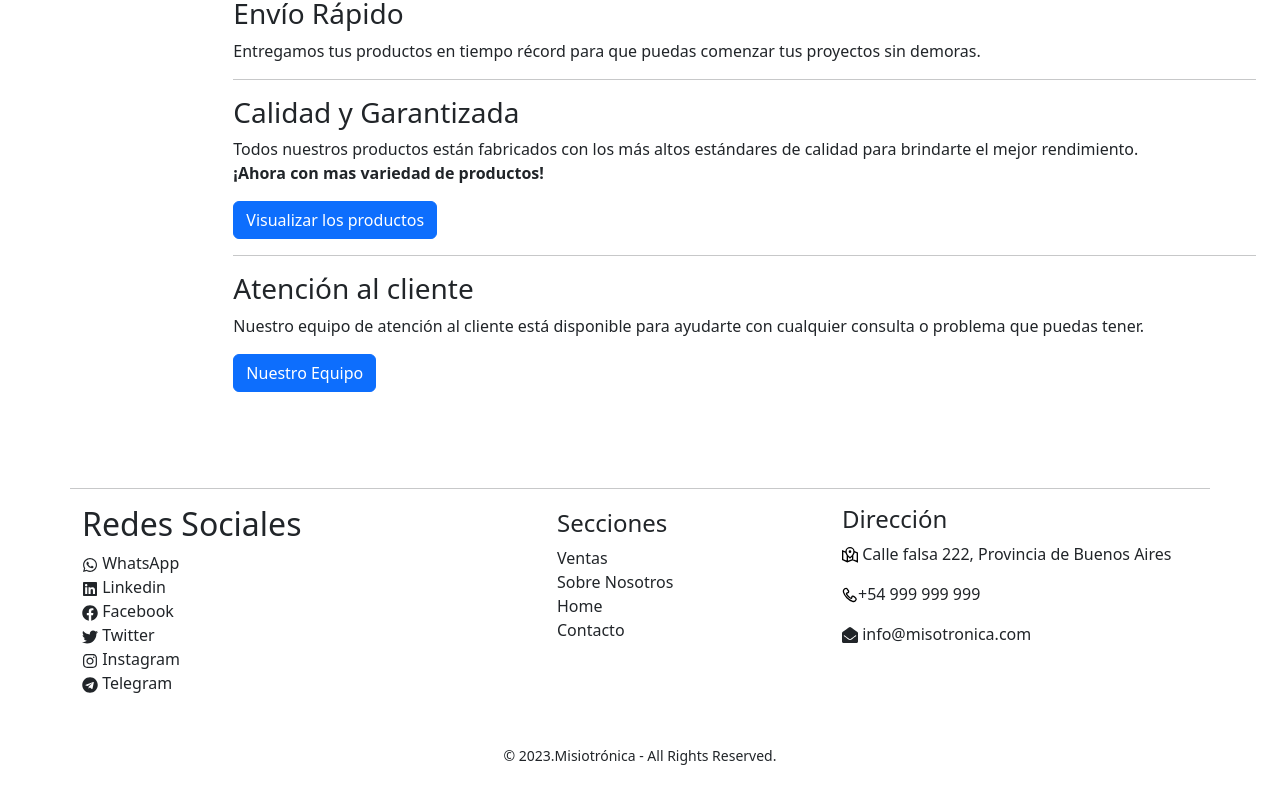
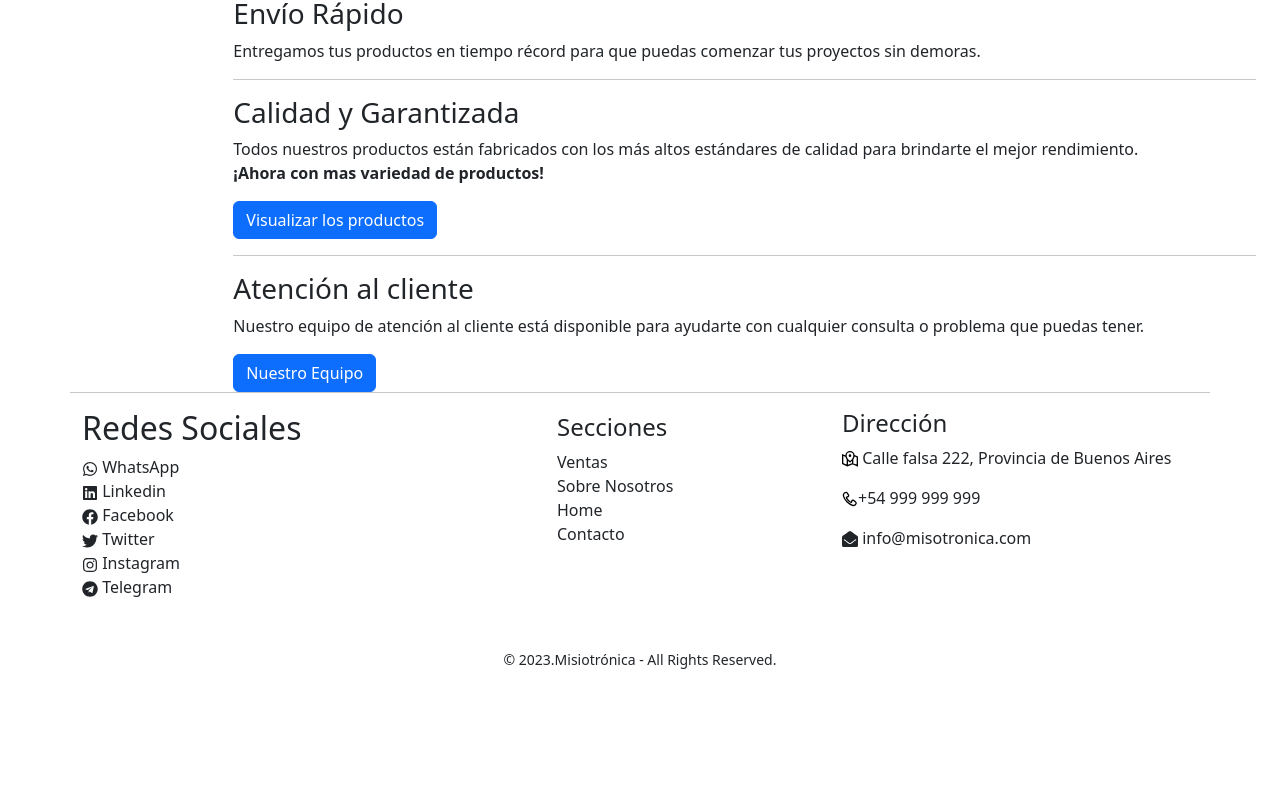
Before and after one commit to AgustinMineo/Misiotronica, a React (Create React App) app: page /products in a window 1280 px wide. Shown: the part 545-1348 px from the top of the page. After the commit the page ends 1280 px from the top, so only its background shows below. Built offline with nearby package versions, Linux system fonts and the light colour scheme.

Commit message:
fix some issues with the modal and footer, remove some css files

```diff
--- a/src/components/About/Team/TeamCard.jsx
+++ b/src/components/About/Team/TeamCard.jsx
@@ -7,7 +7,7 @@ function TeamCard({ fullName, img,description,email }) {
     <div class="card mb-3" >
       <div class="row">
         <div className="col-lg-2 ">
-          <img src={img} className="img-fluid rounded-start" alt={fullName} style={{ width: '100%', height: '100%' }} />
+          <img src={img} className="img-fluid rounded-start d-block" alt={fullName} style={{ width: '100%', height: '100%' }} />
         </div>
         <div className="col-lg-6">
         <div class="card-body">
--- a/src/components/Footer/Footer.jsx
+++ b/src/components/Footer/Footer.jsx
@@ -6,7 +6,7 @@ import { FaLinkedin, FaFacebook, FaTwitter, FaInstagram, FaWhatsapp, FaTelegram
 function Footer() {
   return (
     <>
-    <div className="mt-5 pt-5 pb-5 footer">
+    <div className="pb-5 footer">
       <div className="container">
         <div className="row">
           <hr/>
--- a/src/components/Venta/ProductModal/ProductModal.jsx
+++ b/src/components/Venta/ProductModal/ProductModal.jsx
@@ -4,14 +4,14 @@ import './ProductModal.css';
 import { MdAddShoppingCart } from "react-icons/md";
 function ProductModal({ productImg, name, stock, price, description, onClose }) {
   return (
-    <div className="modal-overlay">
+    <div className="modal-overlay" onClick={onClose}>
       <div className="modal-content">
         <div className="modal-header">
           <h3>{name}</h3>
           <button className="btn-close" onClick={onClose}></button>
         </div>
         <div className="modal-body">
-          <img src={productImg} alt={'Imagen del producto ' + name} />
+          <img src={productImg} alt={'Imagen del producto ' + name} width={'300px'} height={'auto'} />
           <p className='mx-5'>{description}</p>
           <div className='row'>
             <div className="col-lg-6 align-self-center">
```
Also changed, not shown: src/components/About/About.css (deleted), src/components/Contact/Contact.css (deleted), src/components/NotFound/NotFound.css (deleted), src/components/Venta/ProductContainer.css (deleted).
